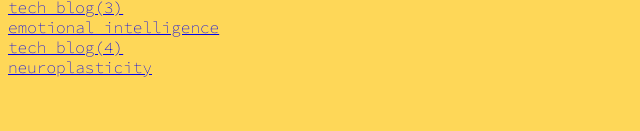
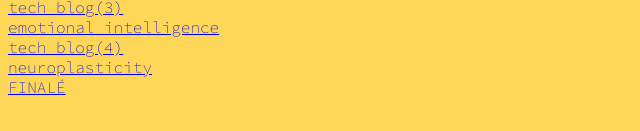
Before and after one commit to littleprincey/littleprincey.github.io, a plain HTML site: page index.html in a window 1280 px wide. Shown: the part 545-676 px from the top of the page, 0-640 px from the left. Drawn offline with Linux system fonts and the light colour scheme.

Commit message:
add sprint 5 link

```diff
--- a/index.html
+++ b/index.html
@@ -40,6 +40,7 @@
       <br>
       <a href="https://littleprincey.github.io/sprint4-cultural.html"> neuroplasticity</a>
       <br>
+      <a href="https://littleprincey.github.io/sprint5-cultural.html"> FINALÉ</a>
     </div>
 
   </body>
```
